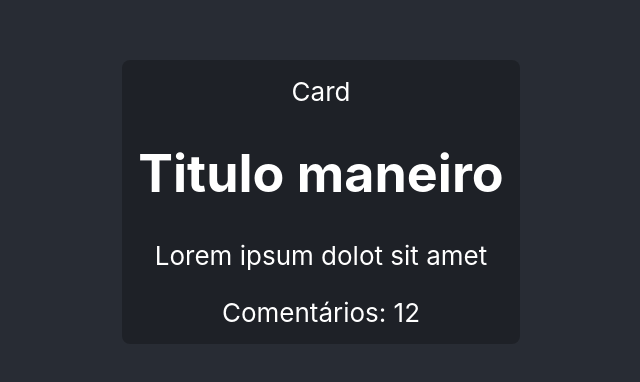
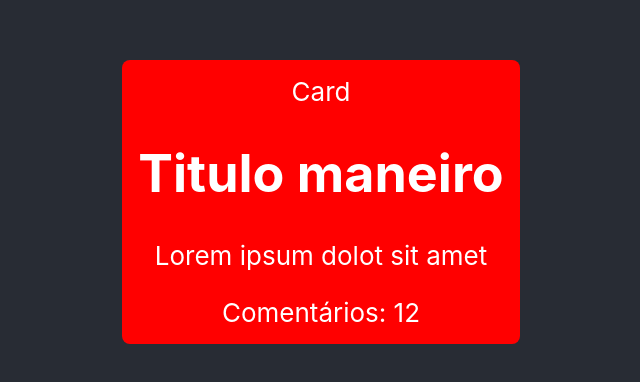
Before and after one commit to yurifws/erjs, a React (Create React App) app: page / in a window 1280 px wide. Shown: the part 198-580 px from the top of the page, without its empty margins (319-959 px from the left). Built offline with nearby package versions, Linux system fonts and the light colour scheme.

Commit message:
Introdução à estilização de componentes - style

```diff
--- a/src/components/Card.tsx
+++ b/src/components/Card.tsx
@@ -17,6 +17,7 @@ type CardProps = PropsWithChildren<{
   title: string
 }>
 
+
 export default function Card(props: CardProps) {
   console.log(props)
 
@@ -24,7 +25,8 @@ export default function Card(props: CardProps) {
     style={{
       background: 'rgba(0,0,0,.25)',
       borderRadius: 8,
-      padding: 16
+      padding: 16,
+      backgroundColor: 'red'
     }}
   >
     <div>{props.title}</div>
```
